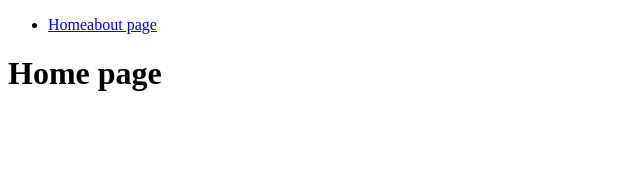
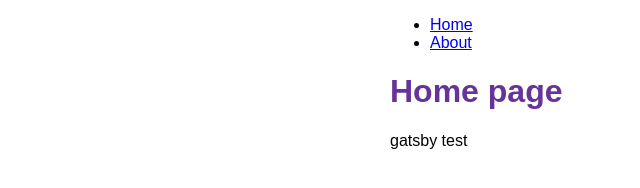
Before and after one commit to Seop2/gatsby-start, a Gatsby site: page / in a window 1280 px wide. Shown: the whole page, without its empty margins (0-640 px from the left). Built offline with nearby package versions, Linux system fonts and the light colour scheme; Gatsby itself is replaced by a stand-in of ours.

Commit message:
gatsby tutorial step2

```diff
--- /dev/null
+++ b/src/components/Layout.module.css
@@ -0,0 +1,20 @@
+.container {
+  margin: auto;
+  max-width: 500px;
+  font-family: sans-serif;
+}
+
+.heading {
+  color: rebeccapurple;
+}
+.nav-links {
+  display: flex;
+  list-style: none;
+  padding-left: 0;
+}
+.nav-link-item {
+  padding-right: 2rem;
+}
+.nav-link-text {
+  color: black;
+}
--- a/src/components/layout.js
+++ b/src/components/layout.js
@@ -1,19 +1,32 @@
+import * as React from "react";
 import { Link } from "gatsby";
-import React from "react";
+import {
+  container,
+  heading,
+  navLinks,
+  navLinkItem,
+  navLinkText,
+} from "./Layout.module.css";
 
 const Layout = ({ pageTitle, children }) => {
   return (
-    <div>
+    <div className={container}>
       <nav>
-        <ul>
-          <li>
-            <Link to="/">Home</Link>
-            <Link to="/about">about page</Link>
+        <ul className={navLinks}>
+          <li className={navLinkItem}>
+            <Link to="/" className={navLinkText}>
+              Home
+            </Link>
+          </li>
+          <li className={navLinkItem}>
+            <Link to="/about" className={navLinkText}>
+              About
+            </Link>
           </li>
         </ul>
       </nav>
       <main>
-        <h1>{pageTitle}</h1>
+        <h1 className={heading}>{pageTitle}</h1>
         {children}
       </main>
     </div>
--- a/src/pages/index.js
+++ b/src/pages/index.js
@@ -1,11 +1,11 @@
 // Step 1: Import React
-import { Link } from "gatsby";
+
 import * as React from "react";
 import Layout from "../components/layout";
 
 // Step 2: Define your component
 const IndexPage = () => {
-  return <Layout pageTitle={"Home page"} />;
+  return <Layout pageTitle={"Home page"} children={"gatsby test"} />;
 };
 
 // You'll learn about this in the next task, just copy it for now
```
